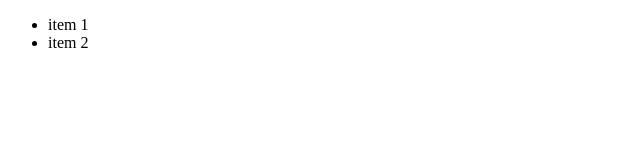
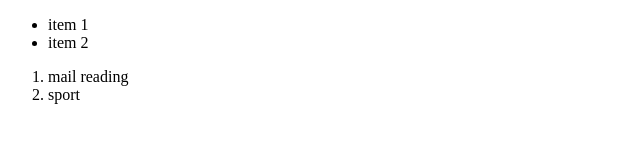
Before and after one commit to nskabcov/odin_basic, a plain HTML site: page html-boilerplate/lists.html in a window 1280 px wide. Shown: the whole page, without its empty margins (0-640 px from the left). Drawn offline with Linux system fonts and the light colour scheme.

Commit message:
oredered list

```diff
--- a/html-boilerplate/lists.html
+++ b/html-boilerplate/lists.html
@@ -10,4 +10,8 @@
                 <li>item 1</li>
                 <li>item 2</li>
             </ul>
+            <ol>
+                <li>mail reading</li>
+                <li>sport</li>
+            </ol>
         </body>
```
